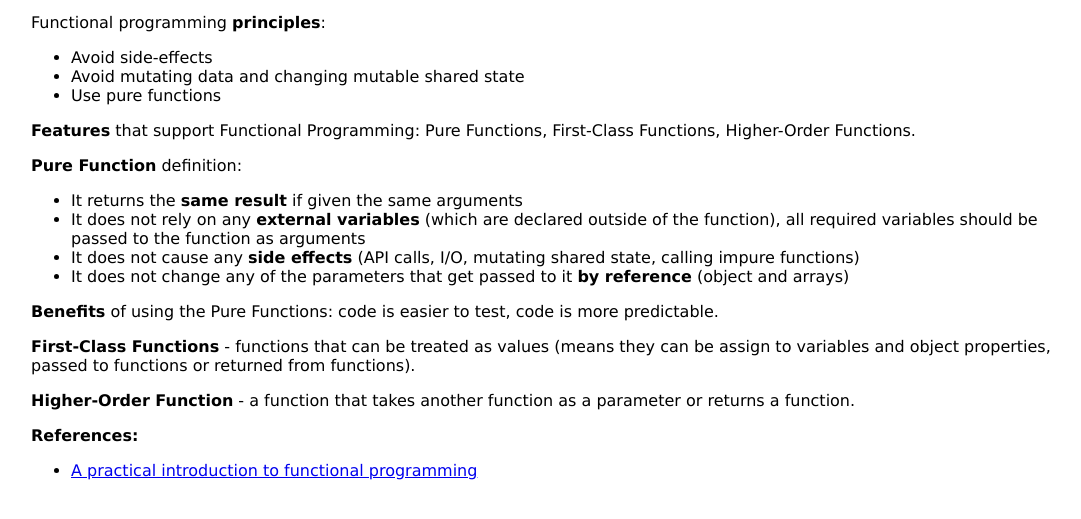
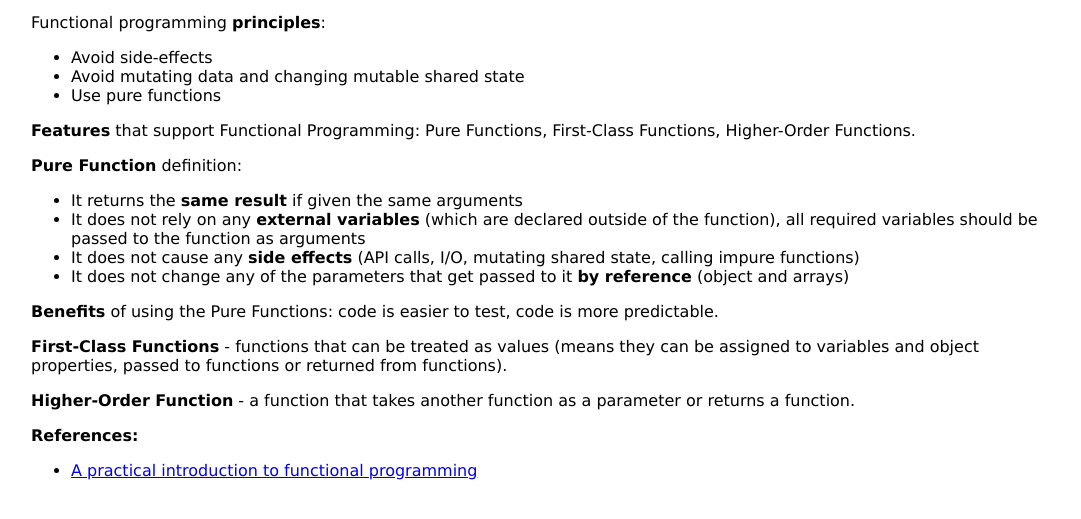
Before and after one commit to eremina-official/javascript-features, a website: page features/page7.html in a window 1280 px wide. Shown: the part 103-622 px from the top of the page, without its empty margins (97-1178 px from the left). Drawn offline with Linux system fonts and the light colour scheme.

Commit message:
edit first class function definition

```diff
--- a/features/page7.html
+++ b/features/page7.html
@@ -32,7 +32,7 @@
 
     <p><strong>Benefits</strong> of using the Pure Functions: code is easier to test, code is more predictable.</p>
 
-    <p><strong>First-Class Functions</strong> - functions that can be treated as values (means they can be assign to variables and object properties, passed to functions or returned from functions).</p>
+    <p><strong>First-Class Functions</strong> - functions that can be treated as values (means they can be assigned to variables and object properties, passed to functions or returned from functions).</p>
 
     <p><strong>Higher-Order Function</strong> - a function that takes another function as a parameter or returns a function.</p>
 
```
